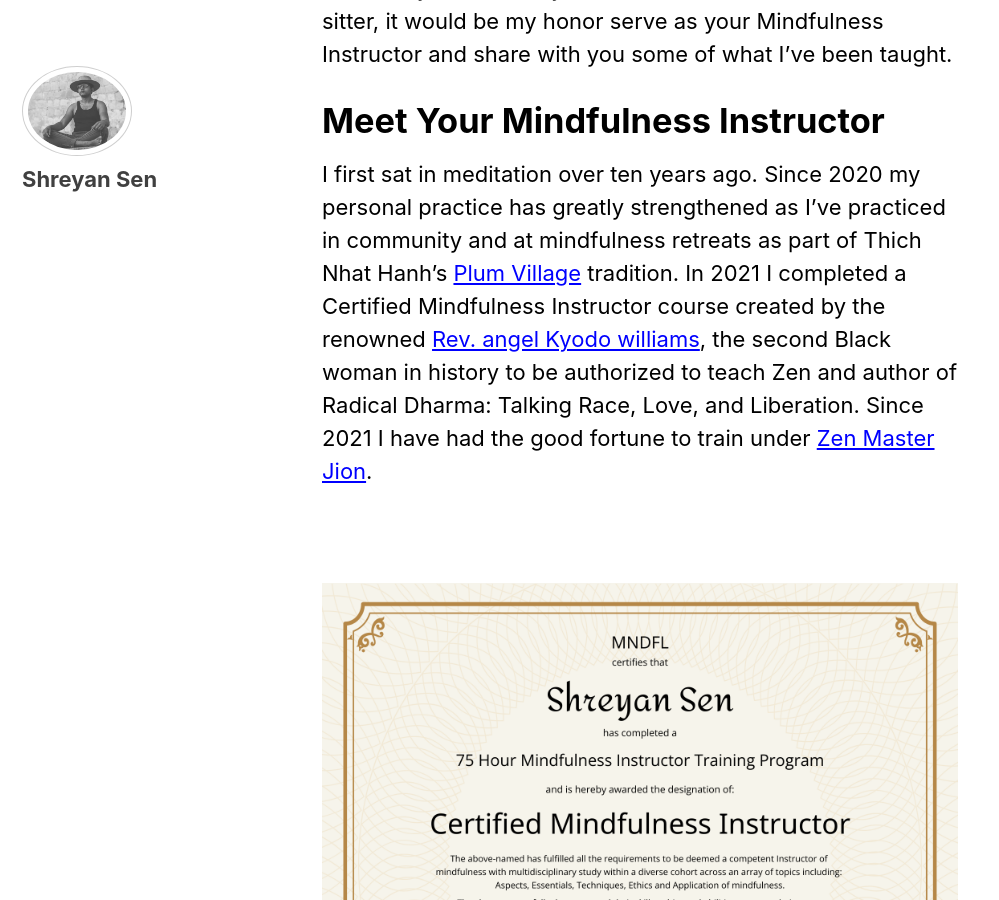
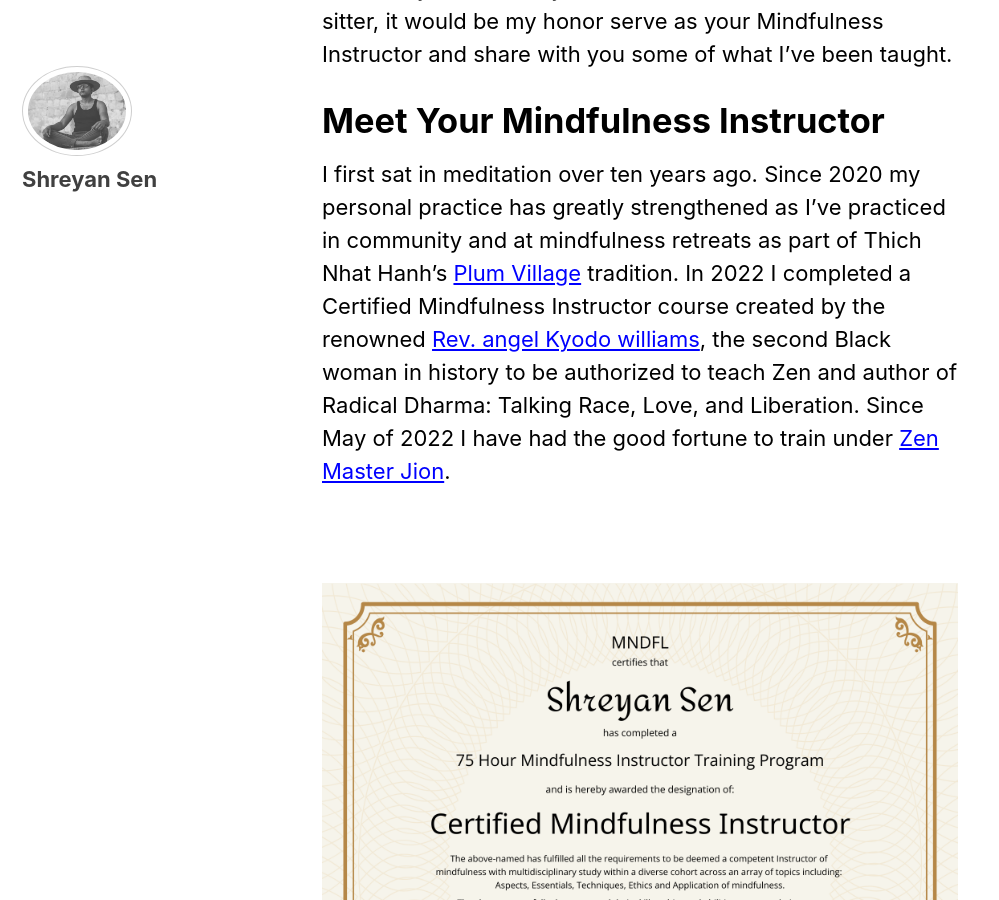
Before and after one commit to ShreyanSen/shreyansen.github.io, a Jekyll site: the page built from docs/_pages/mindfulness-instruction.md, in a window 1280 px wide and 900 px high, scrolled down 2389 px. Shown: the whole window, without its empty margins (0-999 px from the left). Built offline with Jekyll 4.4.1, drawn with Linux system fonts in a browser that asks for light colours; cached includes are drawn as plain includes.

Commit message:
correction

```diff
--- a/docs/_pages/mindfulness-instruction.md
+++ b/docs/_pages/mindfulness-instruction.md
@@ -26,7 +26,7 @@
 
 # Meet Your Mindfulness Instructor
 
-I first sat in meditation over ten years ago. Since 2020 my personal practice has greatly strengthened as I've practiced in community and at mindfulness retreats as part of Thich Nhat Hanh's [Plum Village](https://plumvillage.org/#filter=.region-na) tradition. In 2021 I completed a Certified Mindfulness Instructor course created by the renowned [Rev. angel Kyodo williams](https://revangel.com/), the second Black woman in history to be authorized to teach Zen and author of Radical Dharma: Talking Race, Love, and Liberation. Since 2021 I have had the good fortune to train under [Zen Master Jion](http://jion-blonstein.com/).
+I first sat in meditation over ten years ago. Since 2020 my personal practice has greatly strengthened as I've practiced in community and at mindfulness retreats as part of Thich Nhat Hanh's [Plum Village](https://plumvillage.org/#filter=.region-na) tradition. In 2022 I completed a Certified Mindfulness Instructor course created by the renowned [Rev. angel Kyodo williams](https://revangel.com/), the second Black woman in history to be authorized to teach Zen and author of Radical Dharma: Talking Race, Love, and Liberation. Since May of 2022 I have had the good fortune to train under [Zen Master Jion](http://jion-blonstein.com/).
 
 <br/><br/>
 ![Mindfulness Instructor 2](/assets/images/mndfl_certificate.png)
```
Also changed, not shown: 1 other file.
